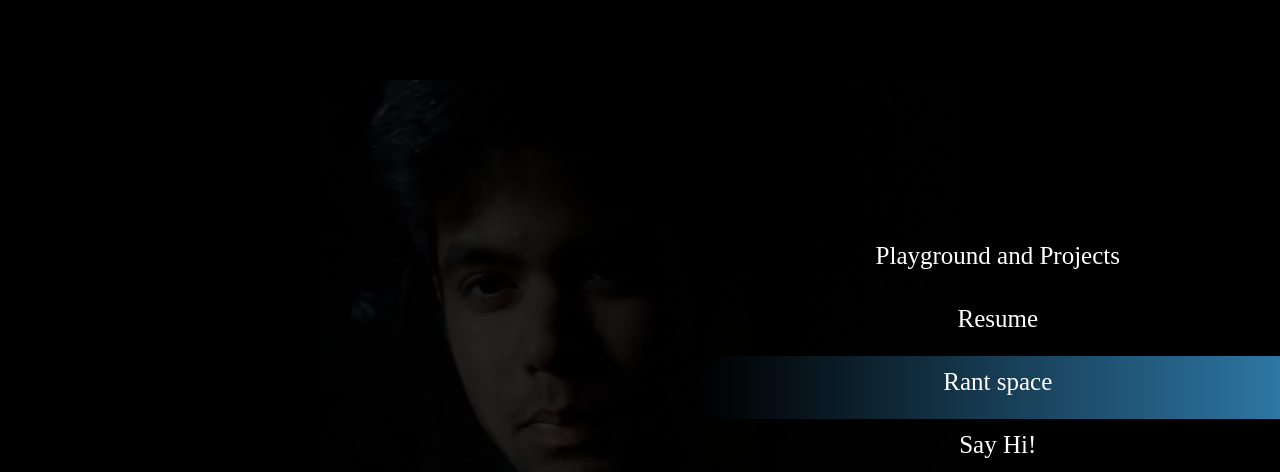
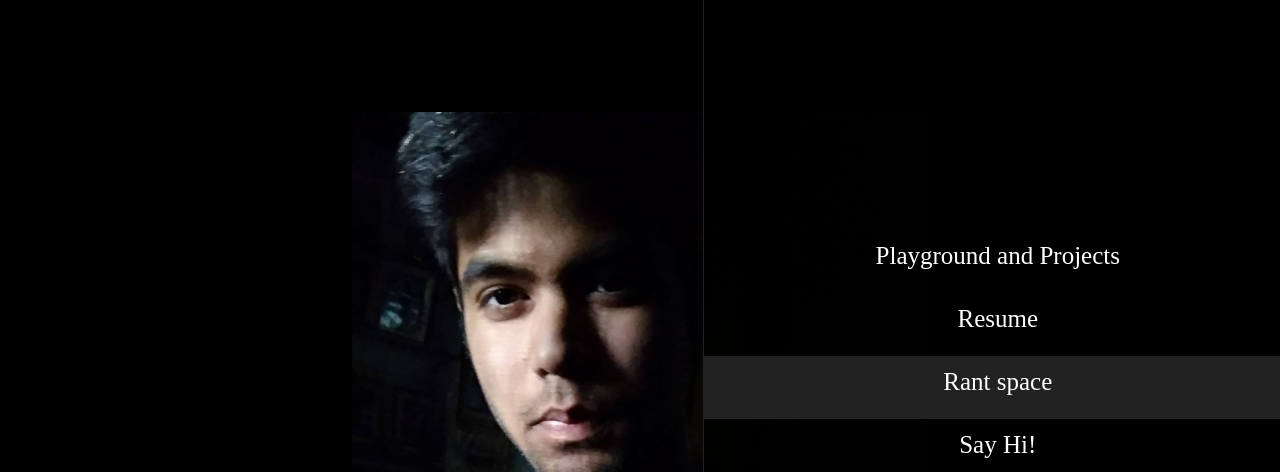
Before and after one commit to hardikparashar/hardikparashar.github.io, a plain HTML site: page index.html in a window 1280 px wide. In both pictures the pointer is over the element 992 px from the left and 400 px from the top of the page. Shown: the top 472 px of the page. Drawn offline with nearby package versions, Linux system fonts and the light colour scheme; a web font is replaced by a local one.

Commit message:
navchanges

```diff
--- a/index.html
+++ b/index.html
@@ -21,7 +21,7 @@ hardikparashar
   </div>
 </div>
 <div id="maindock"class="maindock">
-  <center><h1 class="name">hardikParashar</h1></center>
+  <center><h1 class="name">hardikparashar</h1></center>
   <center><div id="maintab" class="maintab"></div></center>
   <div id="playground"class="playground"></div>
   <div id="resume" class="resume"></div>
--- a/style.css
+++ b/style.css
@@ -8,7 +8,7 @@
 body
 {
 background-position: center;
-background-size:50%;
+background-size:45%;
 background-color:black;
 background-image:url('bg.jpg');
 -webkit-transition: background 6s; /* For Safari 3.1 to 6.0 */
@@ -38,7 +38,13 @@ margin-right:0;
 float:right;
 height:100%;
 width:45%;
-
+border-left:1px solid #111111;
+}
+.navdock:hover
+{
+  border-left:1px solid #222222;
+    -webkit-transition: border 0.3s; /* For Safari 3.1 to 6.0 */
+    transition: border 0.3s;
 }
 div.navtab
 {
@@ -46,6 +52,7 @@ div.navtab
   margin-right:0;
   height:20%;
   margin-top:40%;
+
 }
 div.maindock
 {
@@ -54,7 +61,7 @@ right:0;
 margin-left:0;
 float:left;
 height:100%;
-width:55%;
+width:54.93%;
 background-color:rgba(0, 0, 0, 0.86);
 }
 div.maintab,.playground,.resume,.blog,.sayhi
@@ -93,16 +100,14 @@ li a
     transition: background 0.3s;
   text-decoration:none;
   font-size:25px;
+
 }
 li a:hover
 {
   -webkit-transition: background 0.3s; /* For Safari 3.1 to 6.0 */
     transition: background 0.3s;
-    background:#2e79a7; /* For browsers that do not support gradients */
-  background: -webkit-linear-gradient(left, black,#2e79a7); /* For Safari 5.1 to 6.0 */
-  background: -o-linear-gradient(right, black,#2e79a7); /* For Opera 11.1 to 12.0 */
-  background: -moz-linear-gradient(right, black,#2e79a7); /* For Firefox 3.6 to 15 */
-  background: linear-gradient(to right, black,#2e79a7); /* Standard syntax */
+    background:#222222; /* For browsers that do not support gradients */
+
 
 }
 
@@ -113,4 +118,5 @@ h1.name
   margin-top:70%;
   margin-right:9%;
   font-size:45px;
+opacity:0.8;
 }
```
